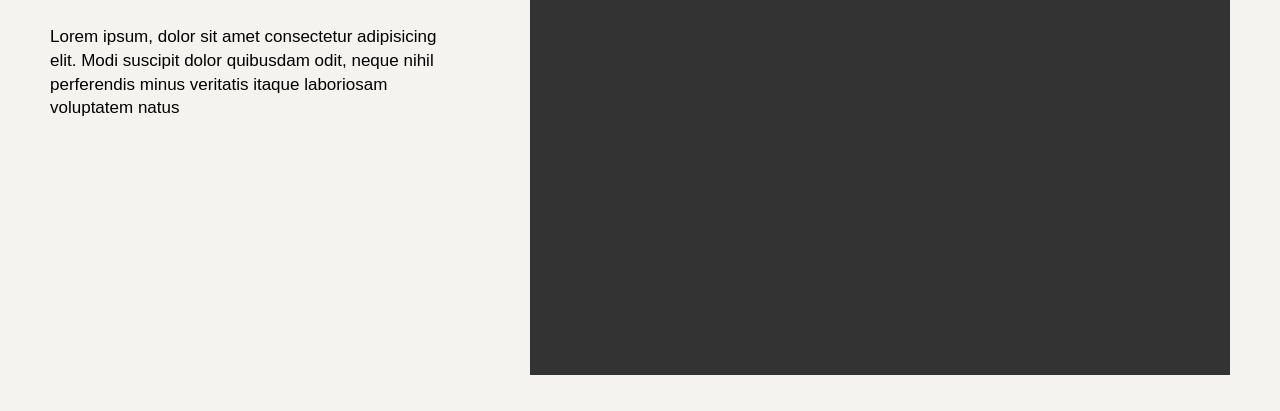
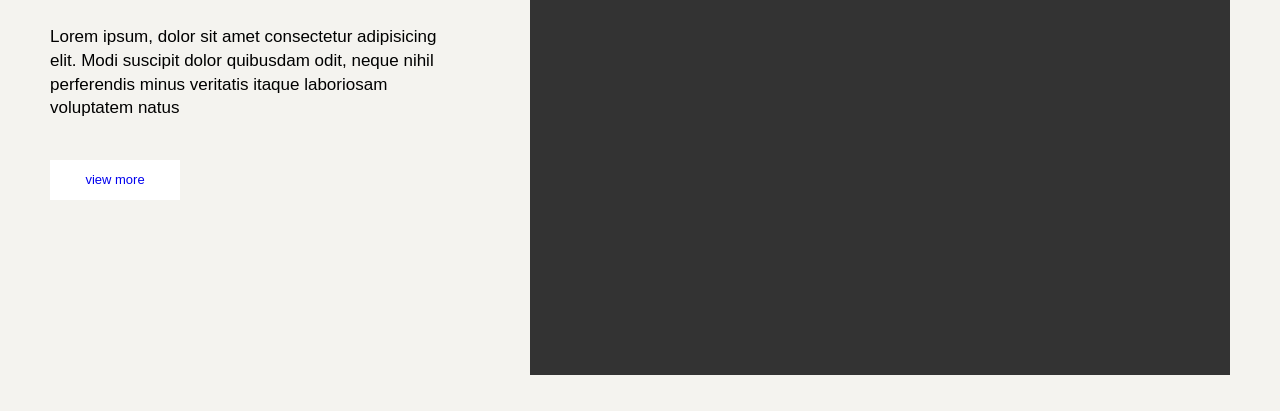
Before and after one commit to aofur3957/portfolio_react, a plain HTML site: page index.html in a window 1280 px wide. Shown: the part 389-800 px from the top of the page. Drawn offline with Linux system fonts and the light colour scheme.

Commit message:
visual style

```diff
--- a/index.html
+++ b/index.html
@@ -36,7 +36,7 @@
                 <p>
                     Lorem ipsum, dolor sit amet consectetur adipisicing elit. Modi suscipit dolor quibusdam odit, neque nihil perferendis minus veritatis itaque laboriosam voluptatem natus
                 </p>
-                <a href="#" class="btn"></a>
+                <a href="#" class="btn">view more</a>
            </div>
             <div class="slide">
                 <ul>
--- a/scss/style.scss
+++ b/scss/style.scss
@@ -85,6 +85,15 @@
             }
             p {
                 font: 17px/1.4 'arial';
+                margin-bottom: 40px;
+            }
+            a {
+                display: block;
+                width: 130px;
+                height: 40px;
+                text-align: center;
+                background: #fff;
+                font: 13px/40px 'arial';
             }
         }
         .slide {
```
Also changed, not shown: css/style.css, 1 other file.
